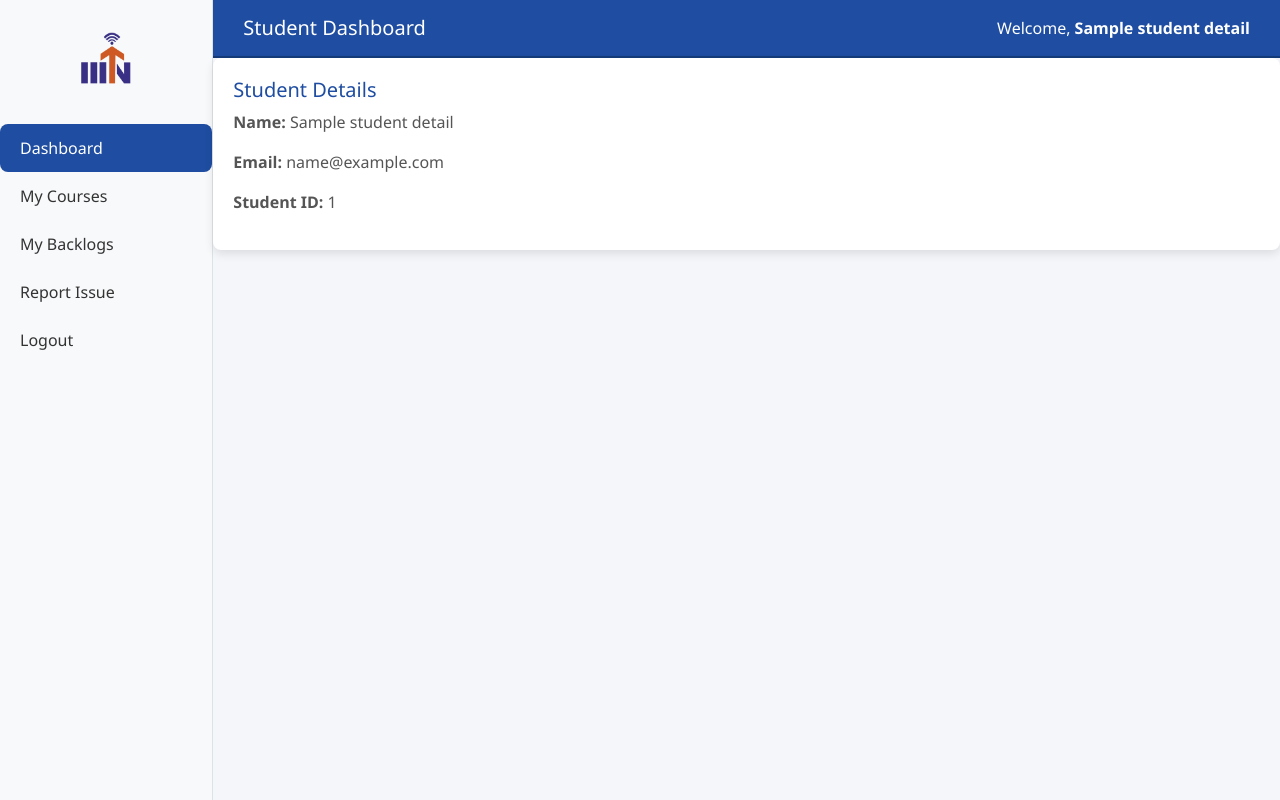
After one commit to CodeWizard142/Backlog_Management_IIITN, a Flask app: template Templates/dashboard.html in a window 1280 px wide. The commit adds this page. Run offline with Flask 3, Linux system fonts and the light colour scheme; the template is opened without the code that fills it: most values are stand-ins (such as "Sample title", 1, 10 or a date in 2020); some libraries are stand-ins or nearby versions.

Commit message:
Create Dashboard

```diff
--- a/SQL_Queries/backlog_management.sql
+++ b/SQL_Queries/backlog_management.sql
@@ -1,3 +1,5 @@
+CREATE database backlog_db;
+use backlog_db;
 -- Students Table
 CREATE TABLE students (
   student_id INT PRIMARY KEY AUTO_INCREMENT,
@@ -54,7 +56,7 @@ CREATE TABLE re_exam_requests (
   request_id INT PRIMARY KEY AUTO_INCREMENT,
   student_id INT NOT NULL,
   subject_id INT NOT NULL,
-  request_date DATE DEFAULT CURRENT_DATE,
+  request_date TIMESTAMP DEFAULT CURRENT_TIMESTAMP,
   status ENUM('pending', 'approved', 'rejected') DEFAULT 'pending',
   FOREIGN KEY (student_id) REFERENCES students(student_id),
   FOREIGN KEY (subject_id) REFERENCES subjects(subject_id)
--- /dev/null
+++ b/Templates/dashboard.html
@@ -0,0 +1,193 @@
+<!DOCTYPE html>
+<html lang="en">
+<head>
+    <link rel="icon" href="{{ url_for('static', filename='Assests/Icons/download.png') }}" type="image/png">
+    <meta charset="UTF-8">
+    <title>Student Dashboard</title>
+    <meta name="viewport" content="width=device-width, initial-scale=1">
+
+    <!-- Bootstrap 5 -->
+    <link href="https://cdn.jsdelivr.net/npm/bootstrap@5.3.2/dist/css/bootstrap.min.css" rel="stylesheet">
+
+    <style>
+        body {
+            background-color: #f4f6f9;
+            font-family: 'Segoe UI', sans-serif;
+        }
+
+        .sidebar {
+            min-height: 100vh;
+            background-color: #ffffff;
+            border-right: 1px solid #dee2e6;
+            padding-top: 2rem;
+        }
+
+        .sidebar a {
+            padding: 12px 20px;
+            display: block;
+            text-decoration: none;
+            color: #333;
+            font-weight: 500;
+            border-radius: 8px;
+            transition: background 0.3s ease, color 0.3s ease;
+        }
+
+        .sidebar a:hover {
+            background-color: #e2ecff;
+            color: #1e4da1;
+        }
+
+        .sidebar .active {
+            background-color: #1e4da1;
+            color: white;
+        }
+
+        .header {
+            background-color: #1e4da1;
+            color: white;
+            padding: 16px 30px;
+            display: flex;
+            justify-content: space-between;
+            align-items: center;
+            border-bottom: 2px solid #163b7a;
+        }
+
+        .main-content {
+            padding: 30px;
+        }
+
+        .student-details {
+            background-color: #fff;
+            border-radius: 8px;
+            box-shadow: 0 4px 10px rgba(0,0,0,0.1);
+            padding: 20px;
+            margin-bottom: 30px;
+        }
+
+        .student-details h5 {
+            color: #1e4da1;
+        }
+
+        .student-details p {
+            font-size: 16px;
+            color: #555;
+        }
+
+        .logout-link {
+            color: #dc3545;
+        }
+
+        .logo-text {
+            font-size: 22px;
+            font-weight: 600;
+            color: #1e4da1;
+            text-align: center;
+            margin-bottom: 30px;
+        }
+
+        .logo-text img {
+            width: 50px;
+            height: auto;
+            margin-bottom: 10px;
+        }
+
+        .card-custom {
+            border: none;
+            border-radius: 12px;
+            box-shadow: 0 4px 10px rgba(0,0,0,0.06);
+            transition: transform 0.2s ease;
+        }
+
+        .card-custom:hover {
+            transform: translateY(-4px);
+        }
+    </style>
+</head>
+<body>
+
+<div class="d-flex">
+    <!-- Sidebar -->
+    <nav class="sidebar col-md-3 col-lg-2 d-md-block bg-light">
+        <div class="logo-text">
+            <img src="../static/Assests/Icons/download.png" alt="Logo">
+        </div>
+        <a href="#" class="active">Dashboard</a>
+        <a href="#">My Courses</a>
+        <a href="#" id="myBacklogs" class="sidebar-link">My Backlogs</a>
+        <a href="#" id="reportIssue">Report Issue</a>
+        <a href="{{ url_for('logout') }}" class="logout-link">Logout</a>
+    </nav>
+
+    <!-- Main Content -->
+    <div class="flex-grow-1">
+        <!-- Header -->
+        <div class="header">
+            <h5 class="mb-0">Student Dashboard</h5>
+            <div>Welcome, <strong>{{ student_details['name'] }}</strong></div>
+        </div>
+
+        <!-- Student Details Section -->
+        <div class="student-details">
+            <h5>Student Details</h5>
+            <p><strong>Name:</strong> {{ student_details['name'] }}</p>
+            <p><strong>Email:</strong> {{ student_details['email'] }}</p>
+            <p><strong>Student ID:</strong> {{ student_details['student_id'] }}</p>
+        </div>
+
+        <!-- Backlogs Content -->
+        <div id="backlogs-content" class="main-content" style="display: none;">
+            <h3>My Backlogs</h3>
+            <div id="backlogs-list">
+                <!-- Backlogs will be displayed here -->
+            </div>
+        </div>
+
+        <!-- Report Issue Content -->
+        <div id="report-issue-content" class="main-content" style="display: none;">
+            <h3>Report an Issue</h3>
+            <p>Kindly mail the details to <a href="mailto:admin@iiitn.ac.in" class="text-primary">admin@iiitn.ac.in</a></p>
+        </div>
+    </div>
+</div>
+
+<!-- JavaScript to handle content switching -->
+<script>
+document.getElementById('myBacklogs').addEventListener('click', function () {
+    document.getElementById('backlogs-content').style.display = 'block';
+    document.getElementById('report-issue-content').style.display = 'none';
+
+    const enrollmentId = '12345'; // Replace with dynamic ID from backend if needed
+    fetch(`/my-backlogs?enrollment_id=${enrollmentId}`)
+        .then(response => response.json())
+        .then(data => {
+            const backlogList = document.getElementById('backlogs-list');
+            backlogList.innerHTML = '';
+
+            if (data.length > 0) {
+                data.forEach(backlog => {
+                    const backlogItem = document.createElement('div');
+                    backlogItem.classList.add('backlog-item');
+                    backlogItem.innerHTML = `
+                        <p>Course: ${backlog.course_name}</p>
+                        <p>Status: ${backlog.status}</p>
+                    `;
+                    backlogList.appendChild(backlogItem);
+                });
+            } else {
+                backlogList.innerHTML = '<p>No backlogs found.</p>';
+            }
+        })
+        .catch(error => {
+            console.error('Error fetching backlogs:', error);
+            alert('An error occurred while fetching backlogs.');
+        });
+});
+
+document.getElementById('reportIssue').addEventListener('click', function () {
+    document.getElementById('report-issue-content').style.display = 'block';
+    document.getElementById('backlogs-content').style.display = 'none';
+});
+</script>
+
+</body>
+</html>
--- a/app.py
+++ b/app.py
@@ -1,9 +1,12 @@
-from flask import render_template, request, redirect, url_for, flash,Flask
+from flask import Flask, render_template, request, redirect, url_for, flash, session, jsonify
 from flask_mysqldb import MySQL
 from werkzeug.security import generate_password_hash, check_password_hash
 import MySQLdb.cursors
 
 app = Flask(__name__)
+
+# Secret key for session handling
+app.secret_key = 'your_secret_key_here'  # Change this to a secure key in production
 
 # MySQL configuration
 app.config['MYSQL_HOST'] = 'localhost'
@@ -22,6 +25,7 @@ def Signup():
 @app.route('/signup', methods=['GET', 'POST'])
 def handle_signup():
     if request.method == 'POST':
+        # Get form data
         name = request.form['name']
         email = request.form['email']
         semester = request.form['semester']
@@ -29,27 +33,53 @@ def handle_signup():
         password = request.form['password']
         confirm_password = request.form['confirm_password']
 
-        # Password mismatch check
+        # Basic validation
+        if not name or not email or not semester or not department or not password:
+            return render_template('signup.html', error="Please fill out all fields.")
+
         if password != confirm_password:
             return render_template('signup.html', error="Passwords do not match!")
 
-        # Optional: More validation can be added here
+        # Extract student_id from email (before '@')
+        student_id = email.split('@')[0]
 
+        # Check if department in email matches the one in the form
+        email_dept_match = email.split('@')[0][2:5].upper()
+        if email_dept_match != department.upper():
+            return render_template('signup.html', error="Department in email does not match the selected department.")
+
+        # Hash the password
         hashed_password = generate_password_hash(password)
 
+        # Debugging: log form data and execution steps
+        print(f"Received signup request: {name}, {email}, {semester}, {department}, {student_id}")
+
         try:
+            # Establish connection and execute query
             cursor = mysql.connection.cursor()
             cursor.execute(
-                "INSERT INTO students (name, email, semester, department, password_hash) VALUES (%s, %s, %s, %s, %s)",
-                (name, email, semester, department, hashed_password)
+                "INSERT INTO students (student_id, name, email, semester, department, password_hash) "
+                "VALUES (%s, %s, %s, %s, %s, %s)",
+                (student_id, name, email, semester, department, hashed_password)
             )
             mysql.connection.commit()
             cursor.close()
-            return redirect(url_for('login'))  # Use redirect after success
-        except MySQLdb.IntegrityError:
+
+            # Log successful insert
+            print(f"Successfully inserted student: {name} with email {email}")
+            return redirect(url_for('login'))
+        except MySQLdb.IntegrityError as e:
+            print(f"IntegrityError: {e}")  # Log error for debugging
             return render_template('signup.html', error="Email already exists. Please use a different one.")
+        except MySQLdb.OperationalError as e:
+            print(f"OperationalError: {e}")  # Log error for debugging
+            return render_template('signup.html', error="Database connection error. Please try again later.")
+        except Exception as e:
+            print(f"Error: {e}")  # Log generic error for debugging
+            return render_template('signup.html', error="An error occurred while saving your data. Please try again.")
 
     return render_template('signup.html')
+
 # 👇 Login page + logic
 @app.route('/login', methods=['GET', 'POST'])
 def login():
@@ -62,16 +92,59 @@ def login():
         user = cursor.fetchone()
 
         if user and check_password_hash(user['password_hash'], password):
-            return "<script>alert('Login successful!'); window.location.href='/dashboard';</script>"
+            session['loggedin'] = True
+            session['id'] = user['student_id']  # Corrected session key
+            session['name'] = user['name']
+            session['email'] = user['email']
+            return redirect(url_for('dashboard'))
 
-        return "<script>alert('Invalid email or password.'); window.location.href='/login';</script>"
+        return render_template('login.html', error="Invalid email or password.")
 
     return render_template('login.html')
 
-# 👇 Simple dashboard route
+# 👇 Dashboard route (protected)
 @app.route('/dashboard')
 def dashboard():
-    return "<h1>Welcome to your dashboard</h1>"
+    if 'loggedin' in session:
+        student_id = session['id']  # Corrected session key
+        name = session['name']
+
+        cursor = mysql.connection.cursor(MySQLdb.cursors.DictCursor)
+        cursor.execute("SELECT * FROM students WHERE student_id = %s", (student_id,))
+        student_details = cursor.fetchone()
+
+        if student_details:
+            return render_template('dashboard.html', student_details=student_details)
+        else:
+            flash("Student details not found.")
+            return redirect(url_for('login'))
+    else:
+        return redirect(url_for('login'))
+
+# 👇 Get backlogs route
+@app.route('/my-backlogs', methods=['GET'])
+def get_backlogs():
+    student_id = session.get('student_id')  # Corrected session key
+
+    if not student_id:
+        return jsonify({'error': 'Student ID is required'}), 400
+
+    cursor = mysql.connection.cursor(MySQLdb.cursors.DictCursor)
+    query = '''
+    SELECT course_name, status
+    FROM backlogs
+    WHERE student_id = %s AND status = 'pending'
+    '''
+    cursor.execute(query, (student_id,))
+    backlogs = cursor.fetchall()
+
+    return jsonify(backlogs if backlogs else [])
+
+# 👇 Logout route
+@app.route('/logout')
+def logout():
+    session.clear()
+    return redirect(url_for('login'))
 
 if __name__ == '__main__':
     app.run(debug=True)
```
Also changed, not shown: Templates/signup.html (+16 -18 lines), 1 other file.
